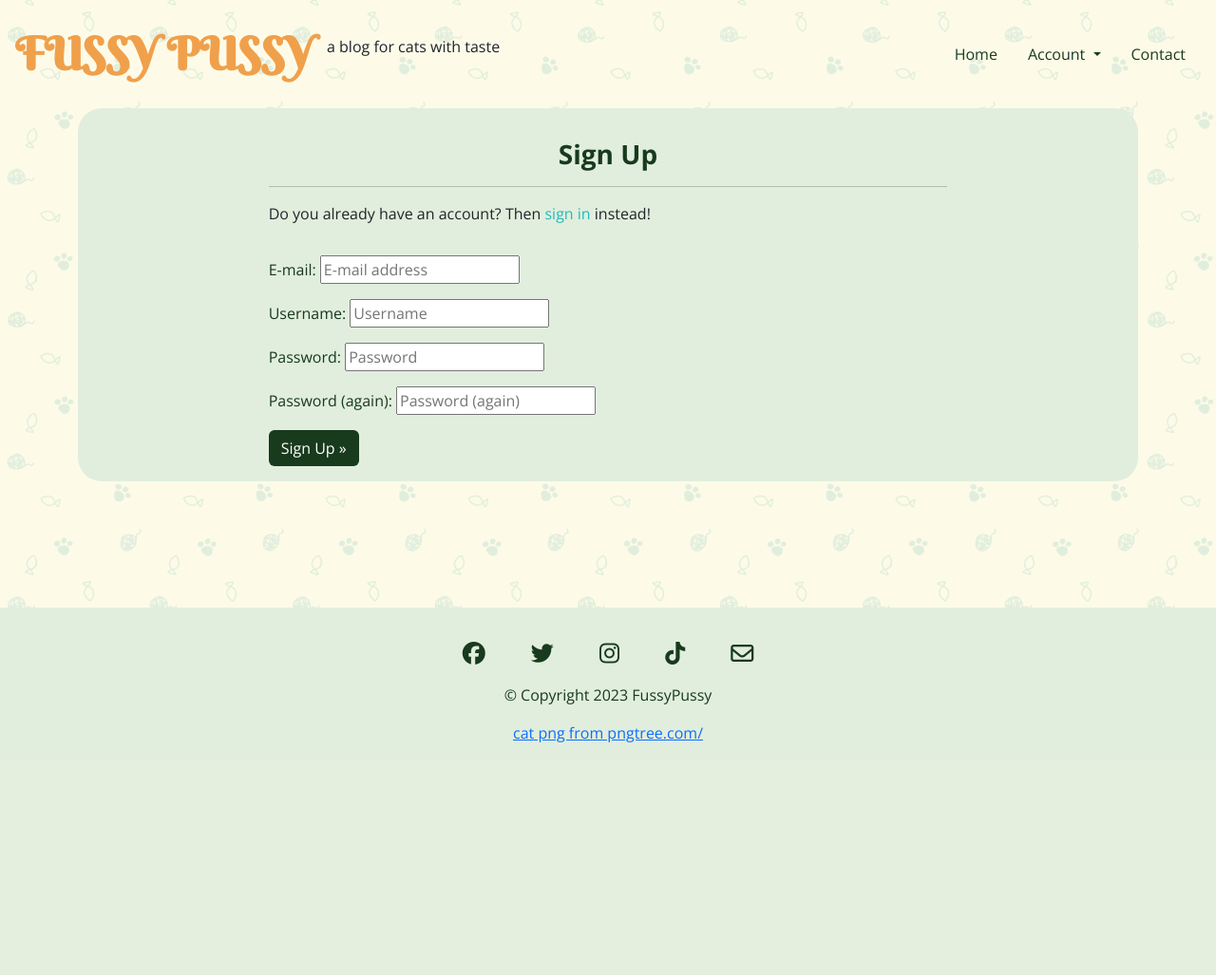
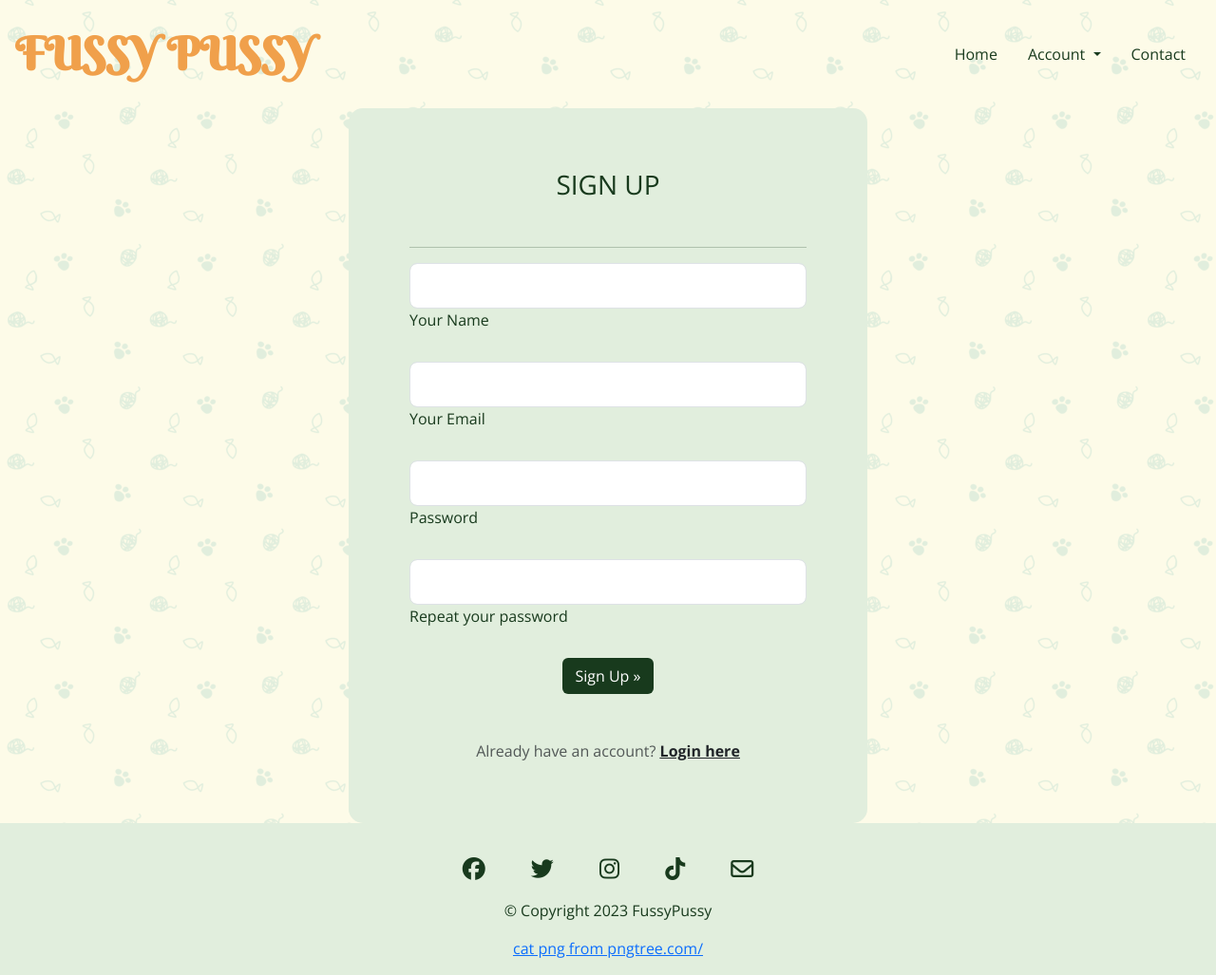
Before and after one commit to wayne-AF/fussy-pussy-cat-blog, a Django app: page /accounts/signup/ in a window 1280 px wide. Shown: the whole page at 95% size. Before the commit the page ends 782 px from the top, so only its background shows below. Run offline with Django 3.2, Linux system fonts and the light colour scheme; some libraries are stand-ins or nearby versions.

```diff
--- a/blog/admin.py
+++ b/blog/admin.py
@@ -14,7 +14,7 @@ class PostAdmin(SummernoteModelAdmin):
     # list_display = ('title', 'slug', 'status', 'created_on')
     list_display = ('title', 'slug', 'created_on')
     search_fields = ['title', 'content']
-    prepopulated_fields = {'slug': ('title',)}
+    # prepopulated_fields = {'slug': ('title',)}
     list_filter = ('author', 'created_on')
     # list_filter = ('status', 'created_on')
     summernote_fields = ('content')
--- a/blog/models.py
+++ b/blog/models.py
@@ -8,6 +8,7 @@ from django.dispatch import receiver
 from django.db.models.signals import post_save
 from django.urls import reverse
 from ckeditor.fields import RichTextField
+from autoslug import AutoSlugField
 
 # class SomeForm(forms.Form):
 #     foo = SummernoteTextFormField()
@@ -19,7 +20,8 @@ STATUS = ((0, 'Draft'), (1, 'Published'))
 
 class Post(models.Model):
     title = models.CharField(max_length=200, unique=True)
-    slug = models.SlugField(max_length=200, unique=True)
+    slug = AutoSlugField(populate_from='title', editable=False)
+    # slug = models.SlugField(max_length=200, unique=True)
     # one-to-many r'ship from the user
     author = models.ForeignKey(User, on_delete=models.CASCADE, related_name='blog_post')
     updated_on = models.DateTimeField(auto_now=True)
--- a/blog/views.py
+++ b/blog/views.py
@@ -131,6 +131,10 @@ class AddPostView(CreateView):
     form_class = CreatePostForm
     template_name = 'add_post.html'
 
+    def form_valid(self, form):
+        form.instance.author = self.request.user
+        return super().form_valid(form)
+
 
 class UpdatePostView(UpdateView):
     model = Post
--- a/fussypussy/settings.py
+++ b/fussypussy/settings.py
@@ -55,6 +55,7 @@ INSTALLED_APPS = [
     'django_summernote',
     'crispy_forms',
     'ckeditor',
+    'autoslug',
     'blog',
 ]
 
--- a/requirements.txt
+++ b/requirements.txt
@@ -4,7 +4,10 @@ dj-database-url==0.5.0
 dj3-cloudinary-storage==0.0.6
 Django==3.2.16
 django-allauth==0.52.0
+django-autoslug==1.9.8
+django-ckeditor==6.5.1
 django-crispy-forms==1.14.0
+django-js-asset==2.0.0
 django-summernote==0.8.20.0
 gunicorn==20.1.0
 oauthlib==3.2.2
--- a/static/css/style.css
+++ b/static/css/style.css
@@ -7,7 +7,7 @@ body {
 h3 {
     color: #183a1d;
     text-align: center;
-    font-weight: 700;
+    font-weight: 400;
 }
 
 label {
@@ -142,6 +142,11 @@ body {
     color: #FEFBE9;
 }
 
+/* .profile-card {
+    border-radius: 25px;
+    background-color:
+} */
+
 
 /* --------------------------------------------------Forms */
 
--- a/static/js/sendMail.js
+++ b/static/js/sendMail.js
@@ -9,12 +9,12 @@ function sendMail(contactForm) {
     .then(
         function(response) {
             messageContainer.classList.add('success')
-            messageContainer.textContent = 'You submitted the form'
+            messageContainer.textContent = 'Thanks for your message! We\'ll be in touch soon!';
             return("SUCCESS", response);
         },
         function(error) {
             messageContainer.classList.add('error')
-            messageContainer.textContent = 'You submitted the form'
+            messageContainer.textContent = 'Oops! There was an error in seind your message! Try again!';
             return("FAILED", error);
         }
     );
--- a/templates/account/signup.html
+++ b/templates/account/signup.html
@@ -5,7 +5,7 @@
 {% block head_title %}{% trans "Signup" %}{% endblock %}
 
 {% block content %}
-<div class="container">
+<!-- <div class="container">
     <div class="form-group">
         <div class="row">
 
@@ -30,6 +30,57 @@
         </div>
     </div>
 
-</div>
+</div> -->
+
+<div class="mask d-flex align-items-center h-100">
+    <div class="container h-100">
+      <div class="row d-flex justify-content-center align-items-center h-100">
+        <div class="col-12 col-md-9 col-lg-7 col-xl-6">
+          <div class="card" style="border-radius: 15px;">
+            <div class="card-body p-5">
+              <h3 class=" text-center mb-5">SIGN UP</h3>
+                <hr>
+              <form class="signup" id="signup_form" method="post" action="{% url 'account_signup' %}">
+                {% csrf_token %}
+
+                    <div class="form-outline mb-4">
+                    <input type="text" class="form-control form-control-lg" />
+                    <label class="form-label" for="form3Example1cg">Your Name</label>
+                    </div>
+
+                    <div class="form-outline mb-4">
+                    <input type="email" class="form-control form-control-lg" />
+                    <label class="form-label" for="form3Example3cg">Your Email</label>
+                    </div>
+
+                    <div class="form-outline mb-4">
+                    <input type="password" class="form-control form-control-lg" />
+                    <label class="form-label" for="form3Example4cg">Password</label>
+                    </div>
+
+                    <div class="form-outline mb-4">
+                    <input type="password" class="form-control form-control-lg" />
+                    <label class="form-label" for="form3Example4cdg">Repeat your password</label>
+                    </div>
+                    {% if redirect_field_value %}
+                    <input type="hidden" name="{{ redirect_field_name }}" value="{{ redirect_field_value }}" />
+                    {% endif %}
+                    <div class="d-flex justify-content-center">
+                        <button class="btn " type="submit">{% trans "Sign Up" %} &raquo;</button>
+                    </div>
+                </form>
+
+
+                <p class="text-center text-muted mt-5 mb-0">Already have an account? <a href="{{ login_url }}"
+                    class="fw-bold text-body"><u>Login here</u></a></p>
+
+              </form>
+
+            </div>
+          </div>
+        </div>
+      </div>
+    </div>
+  </div>
 
 {% endblock %}
--- a/templates/base.html
+++ b/templates/base.html
@@ -35,9 +35,9 @@
     <header>
         <nav class="navbar navbar-expand-lg py-3">
             <a class="navbar-brand" href="">FUSSY PUSSY</a>
-            <p class="tagline">a blog for cats with taste</p>
+            <!-- <p class="tagline">a blog for cats with taste</p> -->
             <button class="navbar-toggler" type="button" data-bs-toggle="collapse" data-bs-target="#navbarSupportedContent" aria-controls="navbarSupportedContent" aria-expanded="false" aria-label="Toggle navigation">
-                <i class="fa-solid fa-cat"></i>
+                <span class="navbar-toggler-icon"></span>
             </button>
 
             <div class="collapse navbar-collapse" id="navbarSupportedContent">
--- a/templates/contact.html
+++ b/templates/contact.html
@@ -11,9 +11,9 @@
         <div class="form-group">
             <div class="col text-center">
 
-                <p class="h4 mb-4 text-center">Contact Fussy</p>
+                <p class="h3 mb-4 text-center">CONTACT FUSSY</p>
                 <hr>
-                <div id="message" class="success"> </div>
+                <div id="message" class="success"></div>
                 <form onsubmit="return sendMail(this);" class="text-center p-5 contact-form" action="#" method="">
                     {% csrf_token %}
                     <div class="row mb-4">
--- a/templates/edit_account.html
+++ b/templates/edit_account.html
@@ -10,7 +10,7 @@
 
 
 
-    <h3>Edit settings</h3>
+    <h3>EDIT SETTINGS</h3>
     <div class="form-group">
         <form method="POST" enctype="multipart/form-data">
             {% csrf_token %}
--- a/templates/update_post.html
+++ b/templates/update_post.html
@@ -6,7 +6,7 @@
 
     {% if user.is_authenticated %}
     {% if user.id == post.author.id %}
-    <h3>Update post</h3>
+    <h3>UPDATE POST</h3>
     <div class="form-group">
         <form method="POST" enctype="multipart/form-data">
             {% csrf_token %}
```
Also changed, not shown: blog/forms.py (+8 -6 lines), templates/add_post.html (+7 -4 lines), templates/edit_profile.html (+22 -2 lines), templates/user_profile.html (+20 -6 lines), blog/migrations/0003_alter_post_slug.py (added).
